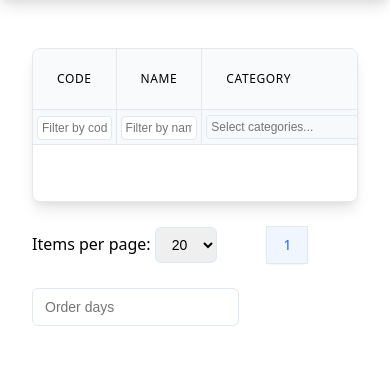
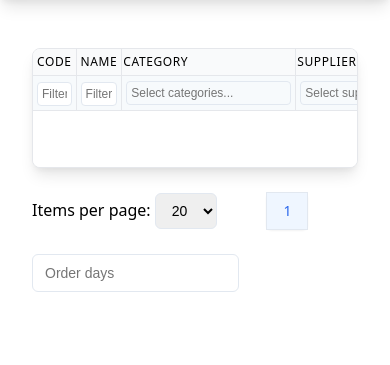
Before and after one commit to VytenisGaule/supply-planner, a Django app: page / in a window 390 px wide. Shown: the part 65-430 px from the top of the page. Run offline with Django 5.2, Linux system fonts and the light colour scheme; data that the repository does not hold is empty; parts of the project's set-up code (start-up, migrations or seed data) failed here and were passed over; some libraries are stand-ins or nearby versions.

Commit message:
feat: update product list table styles for improved readability and responsiveness

```diff
--- a/app/templates/lists/product_list.html
+++ b/app/templates/lists/product_list.html
@@ -16,36 +16,29 @@
             <thead class="bg-gray-50">
                 <tr class="border-b border-gray-200">
                     <th
-                        class="px-6 py-3 text-left text-xs font-medium text-black uppercase tracking-wider border-r border-gray-200">
-                        Code
-                    </th>
+                        class="px-1 py-1 text-left text-xs font-medium text-black uppercase tracking-wider border-r border-gray-200 min-w-[60px] max-w-[80px] truncate">
+                        Code</th>
                     <th
-                        class="px-6 py-3 text-left text-xs font-medium text-black uppercase tracking-wider border-r border-gray-200">
-                        Name
-                    </th>
+                        class="px-1 py-1 text-left text-xs font-medium text-black uppercase tracking-wider border-r border-gray-200 min-w-[80px] max-w-[120px] truncate">
+                        Name</th>
                     <th
-                        class="px-6 py-3 text-left text-xs font-medium text-black uppercase tracking-wider border-r border-gray-200">
-                        Category
-                    </th>
+                        class="px-0.5 py-1 text-left text-xs font-medium text-black uppercase tracking-wider border-r border-gray-200 min-w-[60px] max-w-[80px] truncate">
+                        Category</th>
                     <th
-                        class="px-6 py-3 text-left text-xs font-medium text-black uppercase tracking-wider border-r border-gray-200">
-                        Suppliers
-                    </th>
+                        class="px-0.5 py-1 text-left text-xs font-medium text-black uppercase tracking-wider border-r border-gray-200 min-w-[80px] max-w-[100px] truncate">
+                        Suppliers</th>
                     <th
-                        class="px-6 py-3 text-left text-xs font-medium text-black uppercase tracking-wider border-r border-gray-200">
-                        Current Stock
-                    </th>
+                        class="px-0.5 py-1 text-left text-xs font-medium text-black uppercase tracking-wider border-r border-gray-200 min-w-[60px] max-w-[80px] truncate">
+                        Stock</th>
                     <th
-                        class="px-6 py-3 text-left text-xs font-medium text-black uppercase tracking-wider border-r border-gray-200">
-                        Daily Demand
-                    </th>
+                        class="px-0.5 py-1 text-left text-xs font-medium text-black uppercase tracking-wider border-r border-gray-200 min-w-[60px] max-w-[80px] truncate">
+                        Demand</th>
                     <th
-                        class="px-6 py-3 text-left text-xs font-medium text-black uppercase tracking-wider border-r border-gray-200">
-                        Remainder Days
-                    </th>
-                    <th class="px-6 py-3 text-left text-xs font-medium text-black uppercase tracking-wider">
-                        PO Quantity
-                    </th>
+                        class="px-0.5 py-1 text-left text-xs font-medium text-black uppercase tracking-wider border-r border-gray-200 min-w-[60px] max-w-[80px] truncate">
+                        Days</th>
+                    <th
+                        class="px-0.5 py-1 text-left text-xs font-medium text-black uppercase tracking-wider min-w-[60px] max-w-[80px] truncate">
+                        PO Qty</th>
                 </tr>
                 <!-- Filter row -->
                 {% include 'filters/product_filter.html' %}
@@ -53,48 +46,56 @@
             <tbody class="bg-white divide-y divide-gray-200">
                 {% for product in products %}
                 <tr class="hover:bg-gray-200 cursor-pointer border-b border-gray-200">
-                    <td class="px-2 py-1 whitespace-nowrap text-sm font-medium text-gray-600 border-r border-gray-200">
+                    <td
+                        class="px-1 py-0.5 whitespace-nowrap text-xs font-medium text-gray-700 border-r border-gray-200 min-w-[60px] max-w-[80px] truncate">
                         {{ product.code }}
                     </td>
-                    <td class="px-2 py-1 whitespace-nowrap text-sm text-gray-600 border-r border-gray-200">
+                    <td
+                        class="px-1 py-0.5 whitespace-nowrap text-xs text-gray-700 border-r border-gray-200 min-w-[80px] max-w-[120px] truncate">
                         {{ product.name }}
                     </td>
-                    <td class="px-2 py-1 whitespace-nowrap text-sm text-gray-600 border-r border-gray-200">
+                    <td
+                        class="px-0.5 py-0.5 whitespace-nowrap text-xs text-gray-700 border-r border-gray-200 min-w-[60px] max-w-[80px] truncate">
                         {% if product.category %}
                         {{ product.category }}
                         {% else %}
                         -
                         {% endif %}
                     </td>
-                    <td class="px-2 py-1 whitespace-nowrap text-sm text-gray-600 border-r border-gray-200">
+                    <td
+                        class="px-0.5 py-0.5 whitespace-nowrap text-xs text-gray-700 border-r border-gray-200 min-w-[80px] max-w-[100px] truncate">
                         {% for supplier in product.suppliers.all %}
                         {{ supplier.company_name }}{% if not forloop.last %}, {% endif %}
                         {% empty %}
                         -
                         {% endfor %}
                     </td>
-                    <td class="px-2 py-1 whitespace-nowrap text-sm text-gray-600 border-r border-gray-200 text-right">
+                    <td
+                        class="px-0.5 py-0.5 whitespace-nowrap text-xs text-gray-700 border-r border-gray-200 text-left min-w-[60px] max-w-[80px] truncate">
                         {% if product.current_stock is not None %}
                         {{ product.current_stock }}
                         {% else %}
                         -
                         {% endif %}
                     </td>
-                    <td class="px-2 py-1 whitespace-nowrap text-sm text-gray-600 border-r border-gray-200 text-right">
+                    <td
+                        class="px-0.5 py-0.5 whitespace-nowrap text-xs text-gray-700 border-r border-gray-200 text-left min-w-[60px] max-w-[80px] truncate">
                         {% if product.avg_daily_demand is not None %}
                         {{ product.avg_daily_demand|floatformat:2 }}
                         {% else %}
                         -
                         {% endif %}
                     </td>
-                    <td class="px-2 py-1 whitespace-nowrap text-sm text-gray-600 border-r border-gray-200 text-right">
+                    <td
+                        class="px-0.5 py-0.5 whitespace-nowrap text-xs text-gray-700 border-r border-gray-200 text-left min-w-[60px] max-w-[80px] truncate">
                         {% if product.remainder_days is not None %}
                         {{ product.remainder_days }}
                         {% else %}
                         -
                         {% endif %}
                     </td>
-                    <td class="px-2 py-1 whitespace-nowrap text-sm text-gray-600 text-right">
+                    <td
+                        class="px-0.5 py-0.5 whitespace-nowrap text-xs text-gray-700 text-left min-w-[60px] max-w-[80px] truncate">
                         {% if product.po_quantity is not None %}
                         {{ product.po_quantity|floatformat:2 }}
                         {% else %}
```
